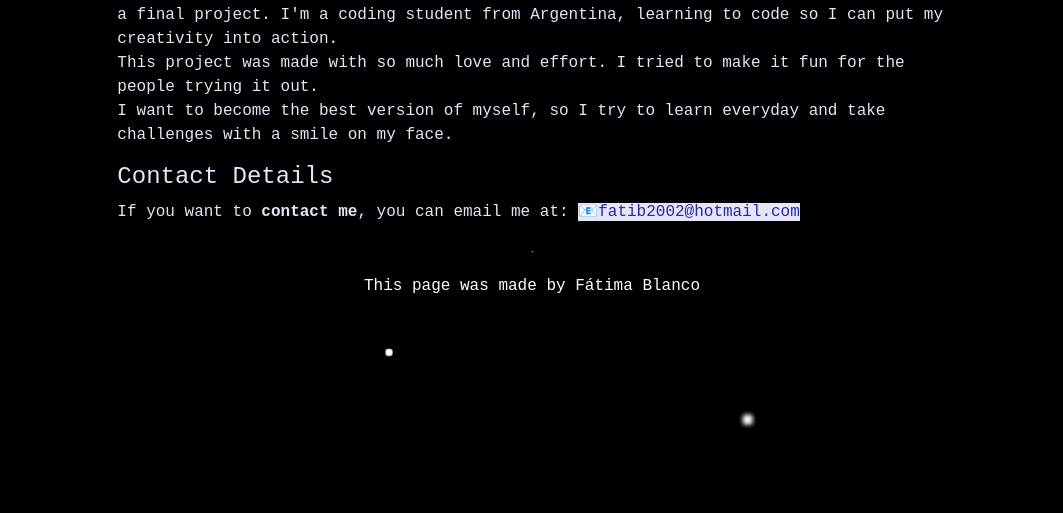
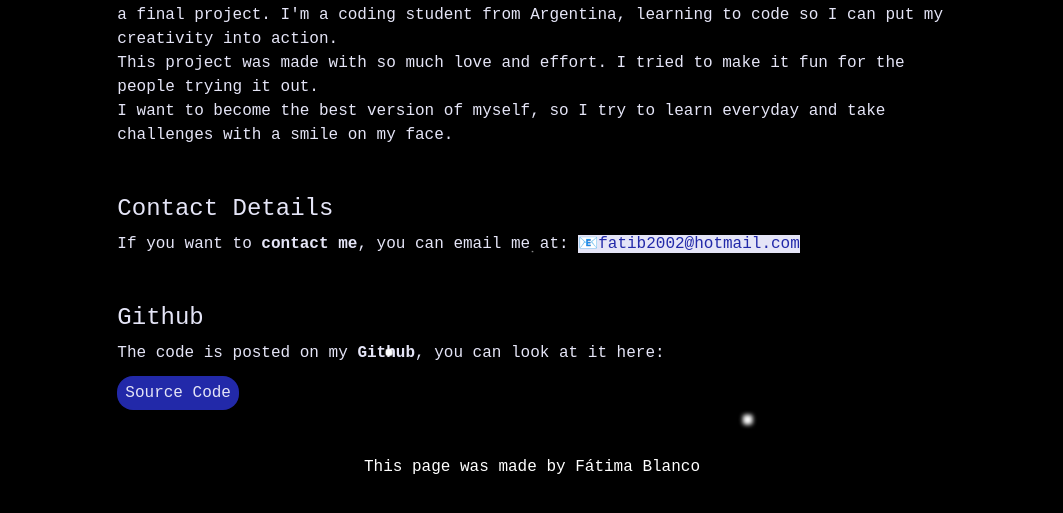
Before and after one commit to fatiprogramming/Responsive-Final-Project, a plain HTML site: page about.html in a window 1280 px wide. Shown: the part 149-662 px from the top of the page, without its empty margins (108-1171 px from the left). Drawn offline with nearby package versions, Linux system fonts and the light colour scheme; a web font is replaced by a local one.

Commit message:
github link

```diff
--- a/about.html
+++ b/about.html
@@ -84,11 +84,25 @@
             everyday and take challenges with a smile on my face.
             <br />
           </p>
-          <div class="contact mb-5">
-            <h4 class="mt-3">Contact Details</h4>
+          <div class="contact mb-5 mt-5">
+            <h4>Contact Details</h4>
             If you want to <strong>contact me</strong>, you can email me at:
             <a id="contact-me" href="mailto:fatib2002@hotmail.com" title="email"
               >📧fatib2002@hotmail.com</a
+            >
+          </div>
+          <div class="contact mb-5 mt-5">
+            <h4>Github</h4>
+            <p>
+              The code is posted on my <strong>Github</strong>, you can look at
+              it here:
+            </p>
+            <a
+              id="github-me"
+              href="https://github.com/fatiprogramming/Responsive-Final-Project"
+              title="github repository"
+              target="_blank"
+              >Source Code</a
             >
           </div>
         </div>
--- a/styles/style.css
+++ b/styles/style.css
@@ -159,7 +159,13 @@ footer {
   color: var(--primary-color);
   background-color: var(--secondary-color);
 }
-
+#github-me {
+  background-color: var(--primary-color);
+  color: var(--secondary-color);
+  padding: 0.5rem;
+  border-radius: 1rem;
+  text-decoration: none;
+}
 @media (min-width: 1280px) {
   body {
     margin-left: 10%;
```
